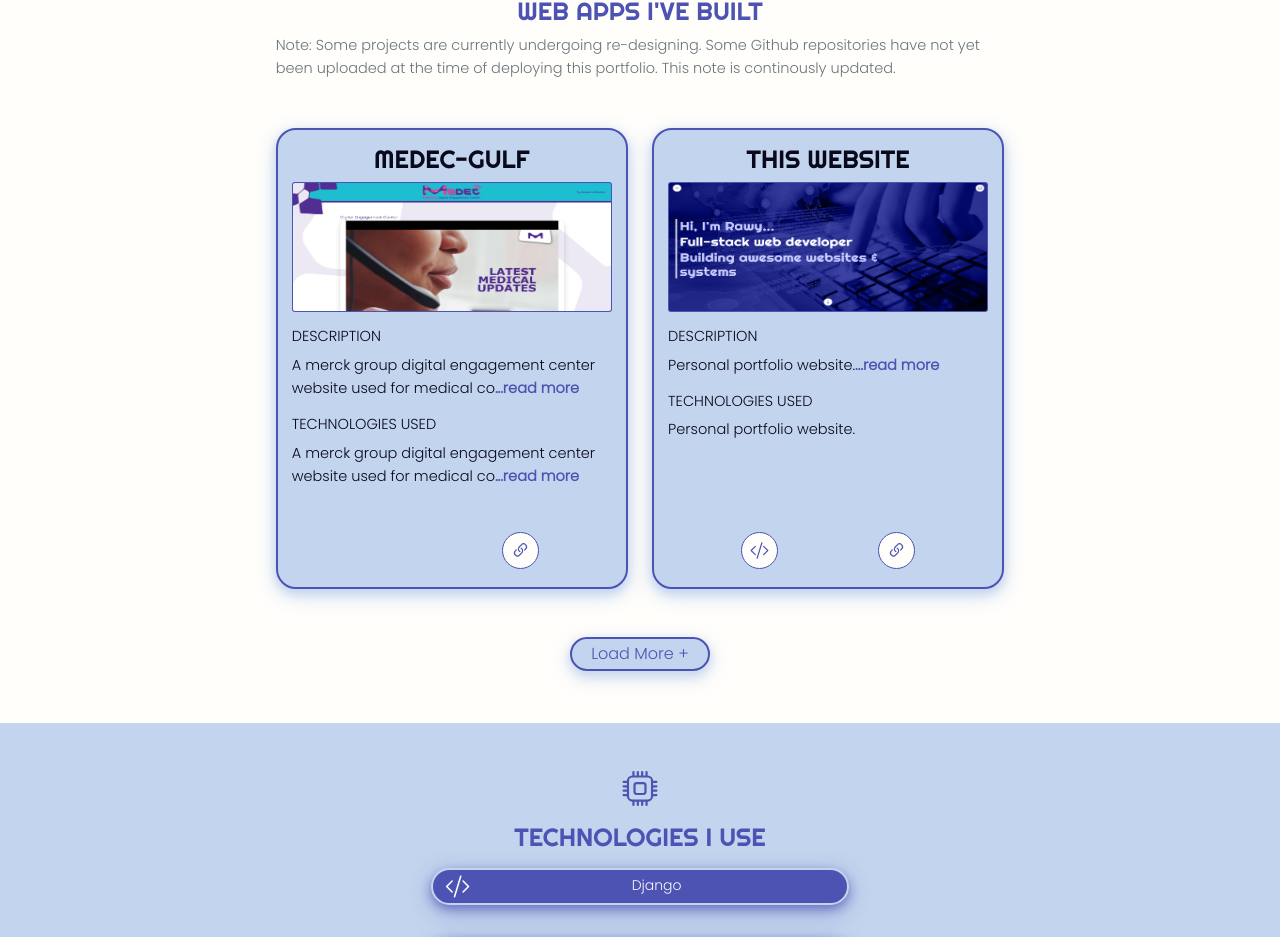
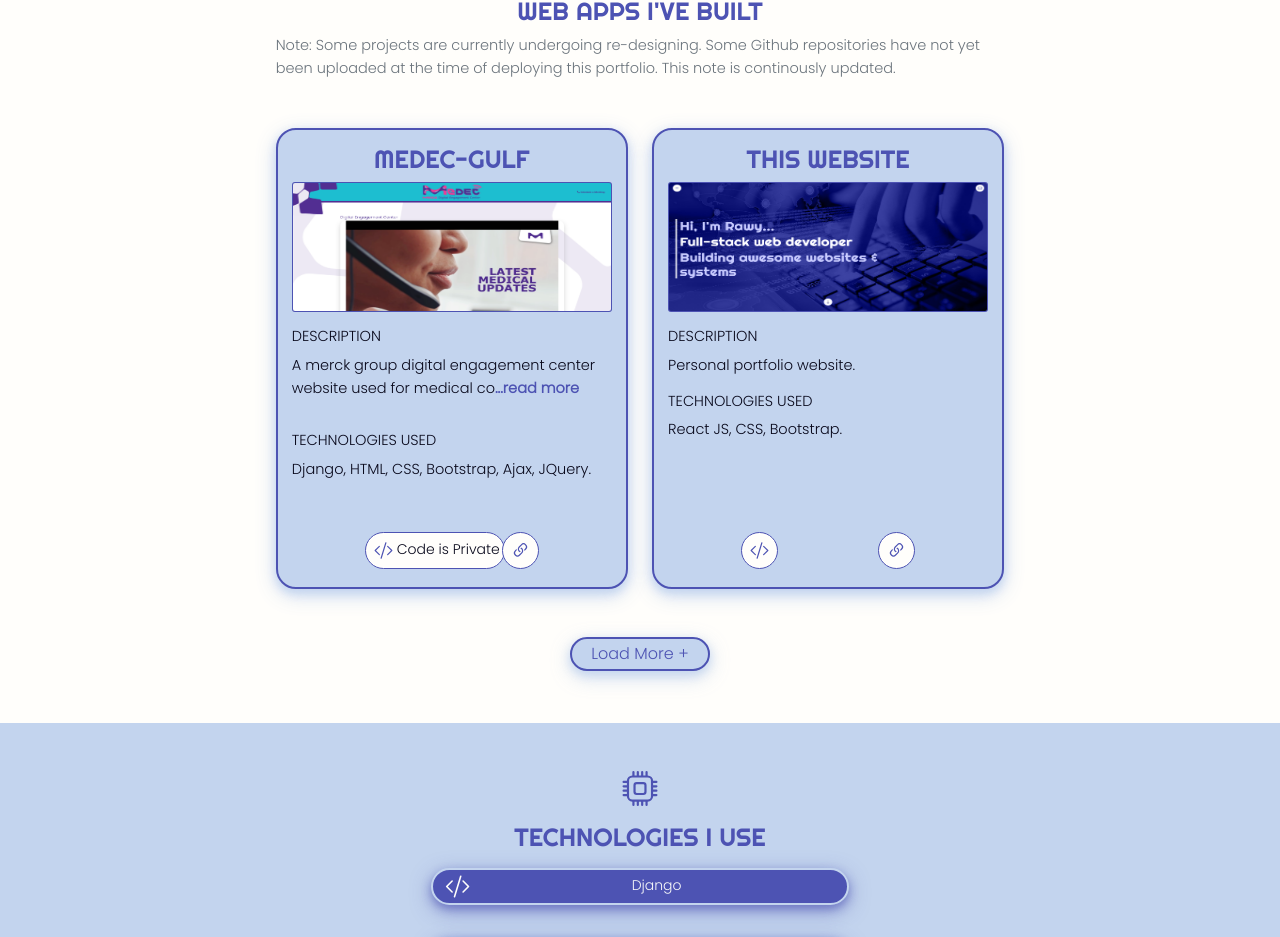
Before and after one commit to Murgany/portfolio, a React (Create React App) app: page / in a window 1280 px wide. Shown: the part 1395-2332 px from the top of the page. Built offline with nearby package versions, Linux system fonts and the light colour scheme.

Commit message:
Update Projects.js

```diff
--- a/src/components/Projects.js
+++ b/src/components/Projects.js
@@ -17,7 +17,7 @@ const Projects = () => {
     } else {
       setIndex(index + 2);
       setIsCompleted(false);
-      console.log(index);
+      // console.log(index);
     }
   };
 
@@ -63,7 +63,9 @@ const Projects = () => {
                 borderColor: "#4d53b3",
               }}
             >
-              <h1 className="a headers text-center">{project.title}</h1>
+              <h1 className="a headers text-center blue-text">
+                {project.title}
+              </h1>
               <div>
                 <div className="project-image-container">
                   <img
@@ -76,24 +78,30 @@ const Projects = () => {
                   className="p-0"
                   style={{
                     height: "100%",
-                    minHeight: "235px"
+                    minHeight: "235px",
                   }}
                 >
                   <div className="row mt-3">
                     <h4 className="responsive-text">
                       <strong>DESCRIPTION</strong>
                     </h4>
-                    <span className="responsive-text"><ReadMore>{project.description}</ReadMore></span>
-
-                    <h6 className="responsive-text">
-                      <strong>TECHNOLOGIES USED</strong>
-                    </h6>
-
                     <span className="responsive-text">
                       {project.description.length >= 68 ? (
                         <ReadMore>{project.description}</ReadMore>
                       ) : (
                         project.description
+                      )}
+                    </span>
+
+                    <h6 className="responsive-text mt-3">
+                      <strong>TECHNOLOGIES USED</strong>
+                    </h6>
+
+                    <span className="responsive-text">
+                      {project.technology.length >= 68 ? (
+                        <ReadMore>{project.technology}</ReadMore>
+                      ) : (
+                        project.technology
                       )}
                     </span>
                   </div>
@@ -118,7 +126,24 @@ const Projects = () => {
                         </svg>
                       </Button>
                     ) : (
-                      <></>
+                      <div
+                        href={project.github}
+                        target="_blank"
+                        style={{ borderRadius: "20px" }}
+                        variant="light"
+                        className="btn-sm p-1 icons git-link"
+                        rel="noreferrer"
+                        id="icons"
+                      >
+                        <svg
+                          xmlns="http://www.w3.org/2000/svg"
+                          className="bi bi-code-slash p-1 contact-icons"
+                          viewBox="0 0 16 16"
+                        >
+                          <path d="M10.478 1.647a.5.5 0 1 0-.956-.294l-4 13a.5.5 0 0 0 .956.294l4-13zM4.854 4.146a.5.5 0 0 1 0 .708L1.707 8l3.147 3.146a.5.5 0 0 1-.708.708l-3.5-3.5a.5.5 0 0 1 0-.708l3.5-3.5a.5.5 0 0 1 .708 0zm6.292 0a.5.5 0 0 0 0 .708L14.293 8l-3.147 3.146a.5.5 0 0 0 .708.708l3.5-3.5a.5.5 0 0 0 0-.708l-3.5-3.5a.5.5 0 0 0-.708 0z" />
+                        </svg>
+                        Code is Private
+                      </div>
                     )}
 
                     {project.link ? (
@@ -144,7 +169,6 @@ const Projects = () => {
                       <></>
                     )}
                   </div>
-
                 </Card.Body>
               </div>
             </Card>
@@ -152,11 +176,8 @@ const Projects = () => {
         ))}
 
         <div className="d-grid mt-4 mb-5 pb-1">
-          {isCompleted ? (
-            <button type="button" className="load-more-button">
-              That's It, thanks.
-            </button>
-          ) : (
+          {!isCompleted ? (
+            <>
               <button
                 onClick={loadMore}
                 type="button"
@@ -164,6 +185,9 @@ const Projects = () => {
               >
                 Load More +
               </button>
+            </>
+          ) : (
+            <></>
           )}
         </div>
       </Row>
```
Lines whose indentation alone changed are shown as unchanged.
